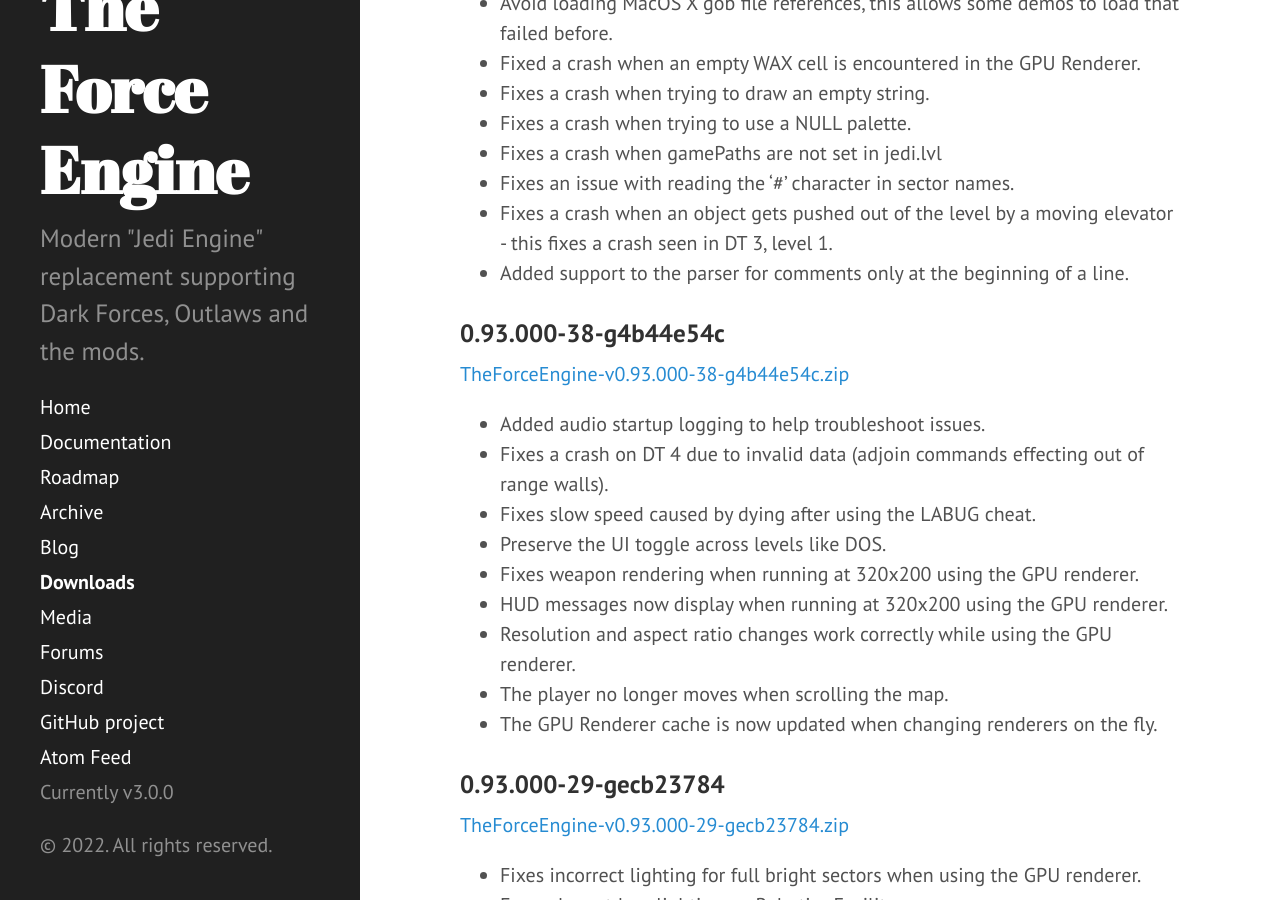
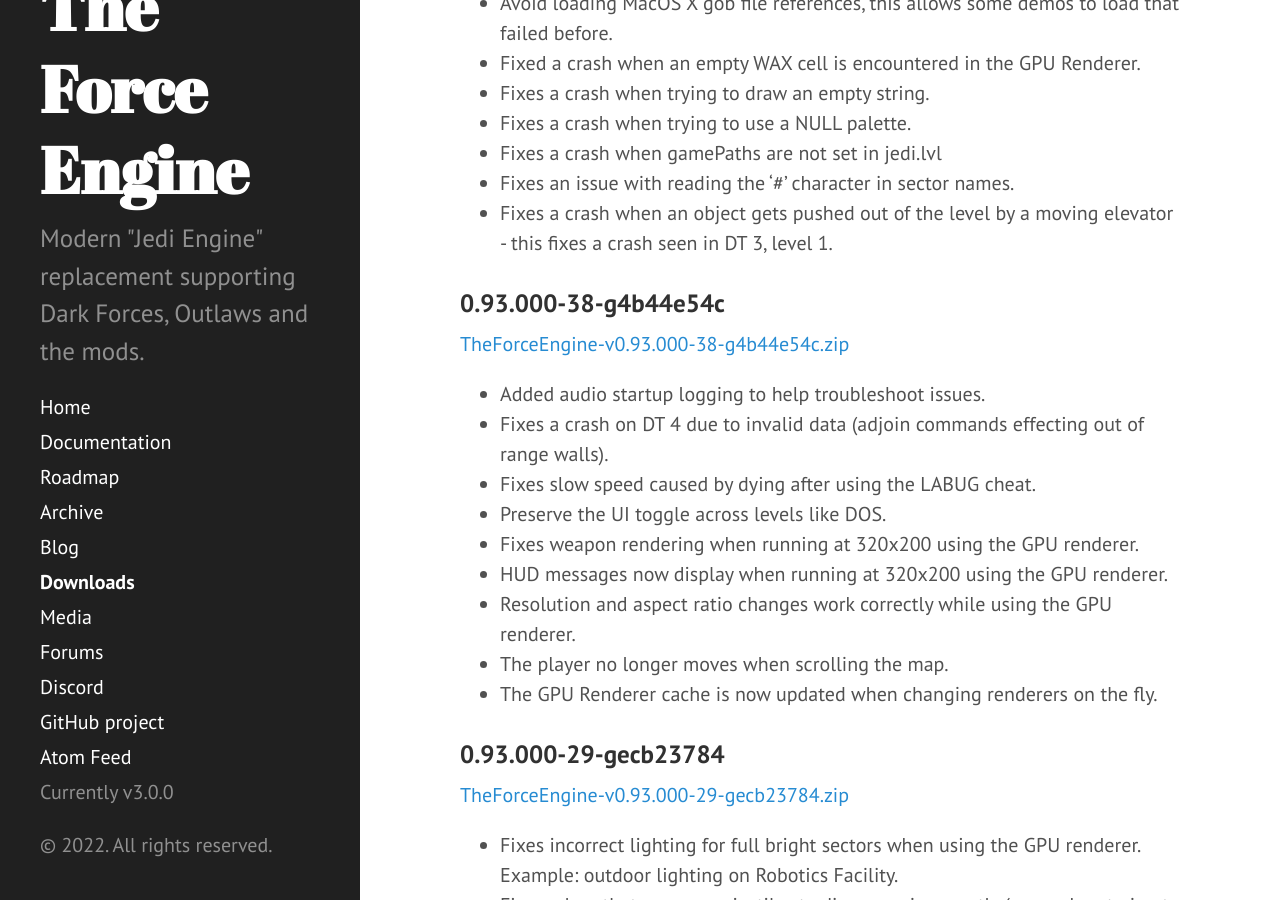
Before and after one commit to TheForceEngine/TheForceEngine.github.io, a Jekyll site: the page built from downloads.md, in a window 1280 px wide and 900 px high, scrolled down 465 px. Built offline with Jekyll 4.4.1, drawn with Linux system fonts in a browser that asks for light colours.

Commit message:
Update downloads.md

```diff
--- a/downloads.md
+++ b/downloads.md
@@ -18,7 +18,6 @@
 * Fixes a crash when gamePaths are not set in jedi.lvl
 * Fixes an issue with reading the '#' character in sector names.
 * Fixes a crash when an object gets pushed out of the level by a moving elevator - this fixes a crash seen in DT 3, level 1.
-* Added support to the parser for comments only at the beginning of a line.
 
 ### 0.93.000-38-g4b44e54c
 [TheForceEngine-v0.93.000-38-g4b44e54c.zip](archive/TheForceEngine-v0.93.000-38-g4b44e54c.zip) <br>
```
